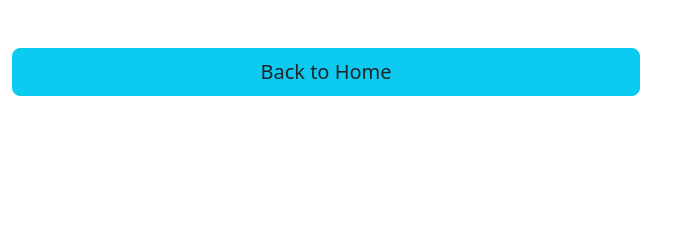
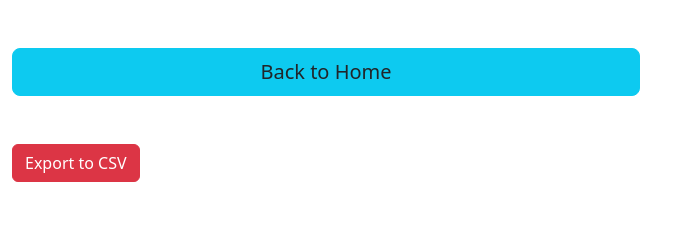
Before and after one commit to pamo22/Capstone2024, a Flask app: page /licenses in a window 1280 px wide. Shown: the part 146-386 px from the top of the page, without its empty margins (0-691 px from the left). Run offline with Flask 3, Linux system fonts and the light colour scheme; data that the repository does not hold is empty.

Commit message:
added csv export from all licenses

```diff
--- a/flaskProject/app.py
+++ b/flaskProject/app.py
@@ -1,9 +1,10 @@
-from flask import Flask, render_template, url_for, request, redirect
+from flask import Flask, render_template, url_for, request, redirect, send_file
 from pymongo import MongoClient
 from werkzeug.utils import secure_filename
 from bson.objectid import ObjectId
 import time
 from scrape_obj import ScrapeObj
+import csv
 
 app = Flask(__name__)
 app.config['FILE_DIRECTORY'] = "static/files/"
@@ -30,6 +31,38 @@ def view_licenses():
 def delete_license(id):
     licenses.delete_one({"_id": ObjectId(id)})
     return redirect(url_for('view_licenses'))
+
+@app.post("/export")
+def export_licenses():
+    fields = [
+    "_id",
+    "title",
+    "created_date",
+    "url",
+    "filepath",
+    "filetype",
+    "content",
+    "file_ref_uuid",
+    "content_checksum",
+    "tracker_ref_id",
+    "changes"
+]
+
+    with open("export.csv", mode='w', newline='') as file:
+        writer = csv.DictWriter(file, fieldnames=fields)
+
+        # Write the header
+        writer.writeheader()
+
+        # Write the data rows
+        for license in licenses.find():
+            writer.writerow(license)
+
+        #writer.writerows(data)
+
+
+    #return redirect(url_for('view_licenses'))
+    return send_file("export.csv", as_attachment=True)
 
 
 @app.route('/tracker', methods=['GET', 'POST'])
--- a/flaskProject/templates/licenses.html
+++ b/flaskProject/templates/licenses.html
@@ -49,6 +49,13 @@
         <div class="d-grid col-6 mt-5 mb-5">
             <a href="/" class="text-dark btn btn-info btn-lg">Back to Home</a>
         </div>
+        <div class="d-grid col-6 mt-1 mb-5">
+            <form action="{{ url_for('export_licenses')}}" method="POST">
+                <button type="submit" class="btn btn-danger">
+                    Export to CSV
+                </button>
+            </form>
+        </div>
     </div>
 </div>
 {% endblock %}
```
Also changed, not shown: flaskProject/export.csv (added, +19 -0 lines).
